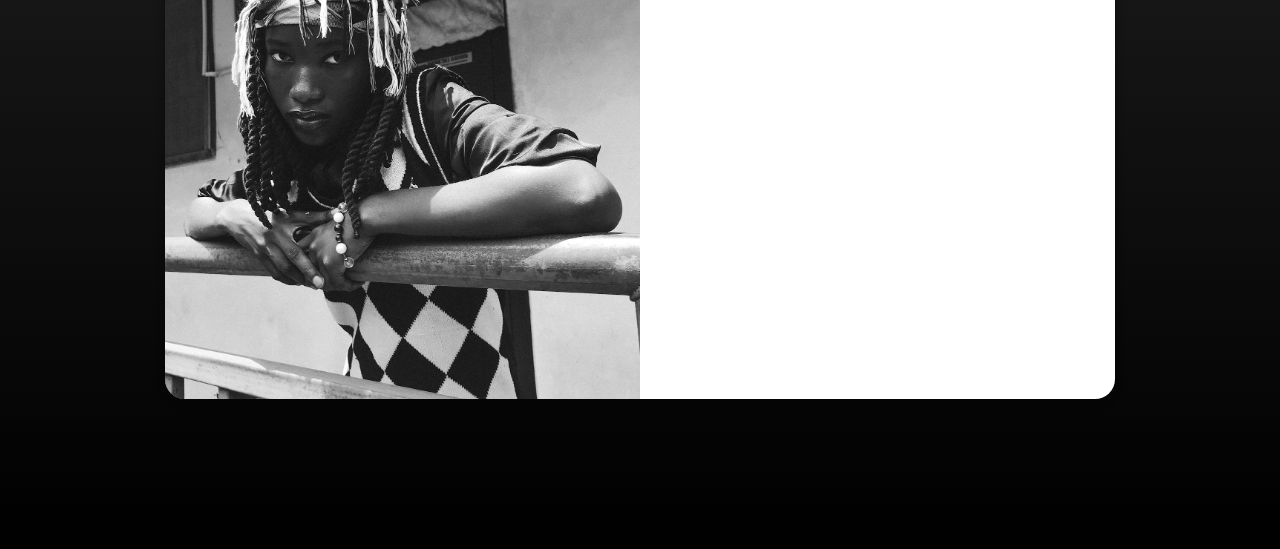
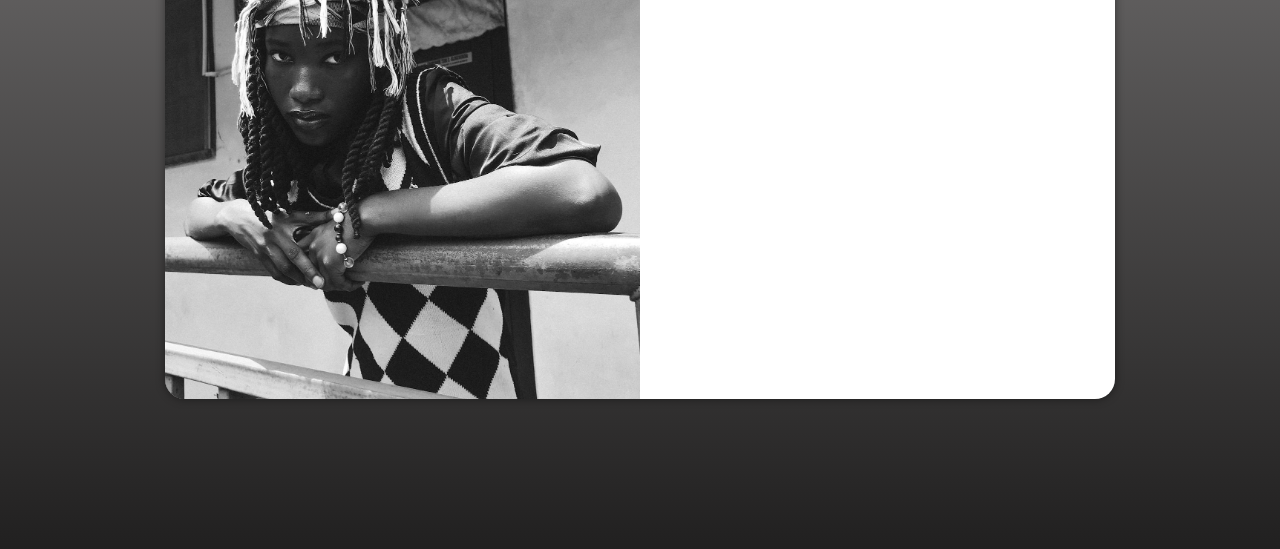
Before and after one commit to nyersand/projeto-login, a plain HTML site: page index.html in a window 1280 px wide. Shown: the part 251-800 px from the top of the page. Drawn offline with Linux system fonts and the light colour scheme.

Commit message:
adicionei gradient

```diff
--- a/style/media-query.css
+++ b/style/media-query.css
@@ -25,7 +25,7 @@
 @media screen and (min-width: 992px) {
 
     body{
-    background-image: linear-gradient(to bottom, #212020, #000);
+    background-image: linear-gradient(to top, #212020, #7a7878);
     }
 
     .login{
```
